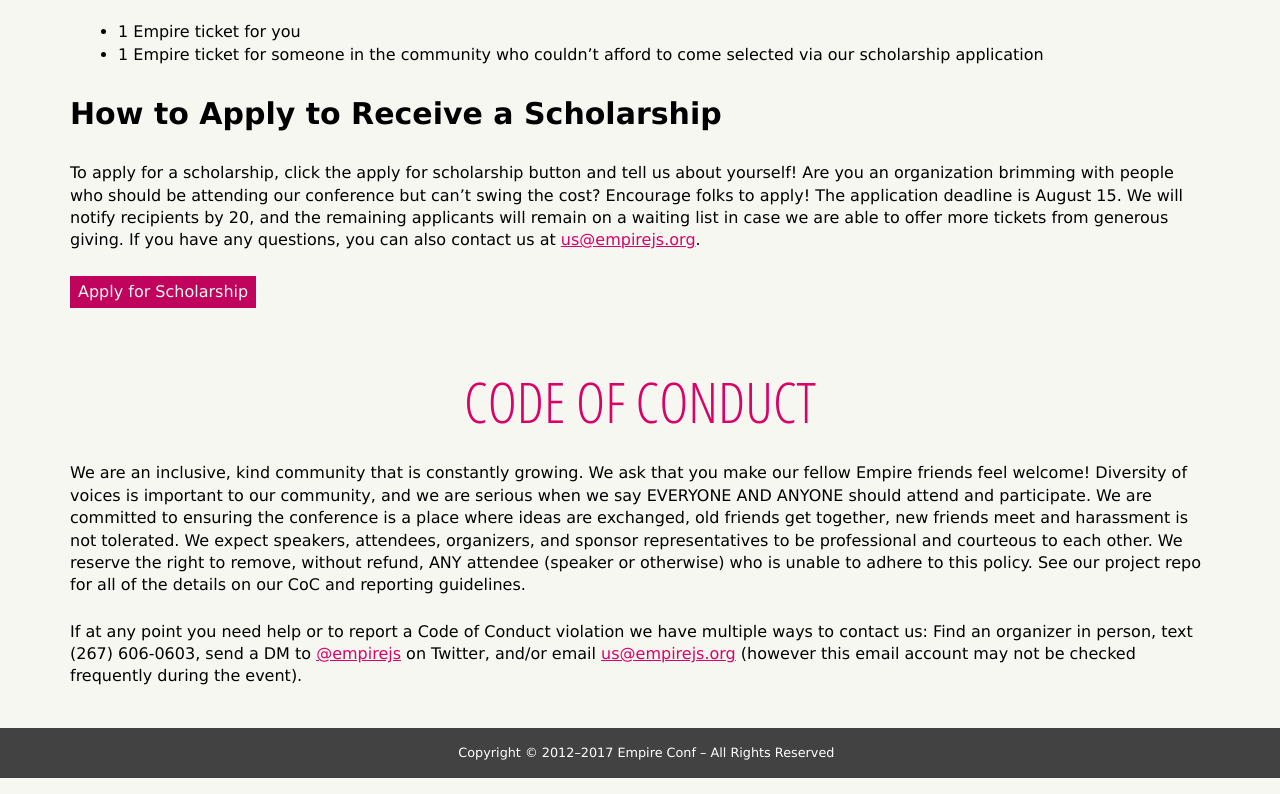
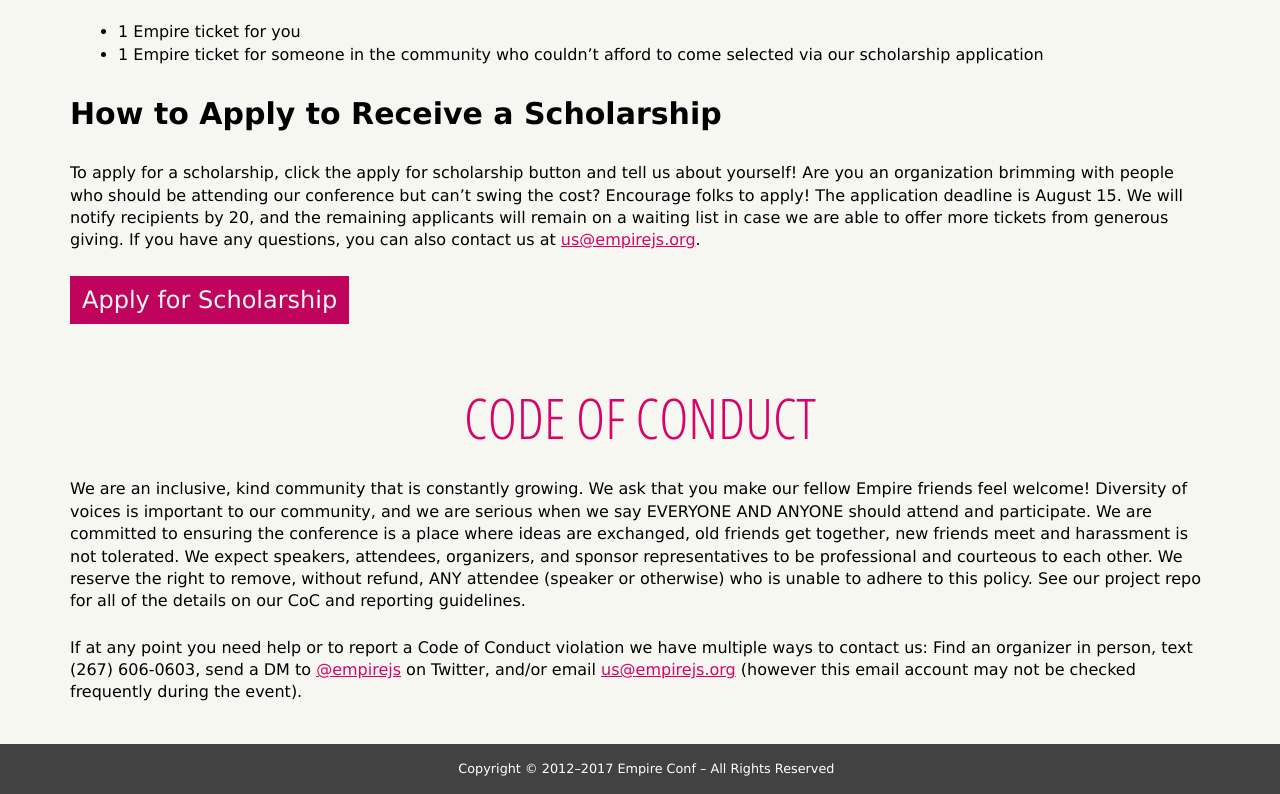
Before and after one commit to aziz512/2017.empirejs.org, a website: page index.html in a window 1280 px wide. Shown: the part 2797-3591 px from the top of the page. Drawn offline with nearby package versions, Linux system fonts and the light colour scheme; some packages are replaced by stand-ins of ours.

Commit message:
Increase size to scholarship button and add whitespace in about text

```diff
--- a/index.html
+++ b/index.html
@@ -90,7 +90,7 @@
                             We're so excited that we're able to feature New York at its finest, and we're really looking forward to pushing Empire, JS, and Node.js towards another incredible year.
                         </p>
                         <p>
-                            Our search for talks and workshops is open!<a href="https://speak.empireconf.org">Please consider sharing your work and story at our event</a>, and/or encourage an inspiring person you know to do the same!
+                            Our search for talks and workshops is open! <a href="https://speak.empireconf.org">Please consider sharing your work and story at our event</a>, and/or encourage an inspiring person you know to do the same!
                         </p>
                     </div>
                 </section>
@@ -195,7 +195,7 @@
                             To apply for a scholarship, click the apply for scholarship button and tell us about yourself! Are you an organization brimming with people who should be attending our conference but can’t swing the cost? Encourage folks to apply! The application deadline is August 15. We will notify recipients by 20, and the remaining applicants will remain on a waiting list in case we are able to offer more tickets from generous giving. If you have any questions, you can also contact us at <a href="mailto:us@empirejs.org">us@empirejs.org</a>.
                         </p>
                         <p>
-                            <a href="#" class="btn btn--dark">Apply for Scholarship</a>
+                            <a href="#" class="btn btn--dark btn--medium">Apply for Scholarship</a>
                         </p>
                     </div>
                 </section>
```
